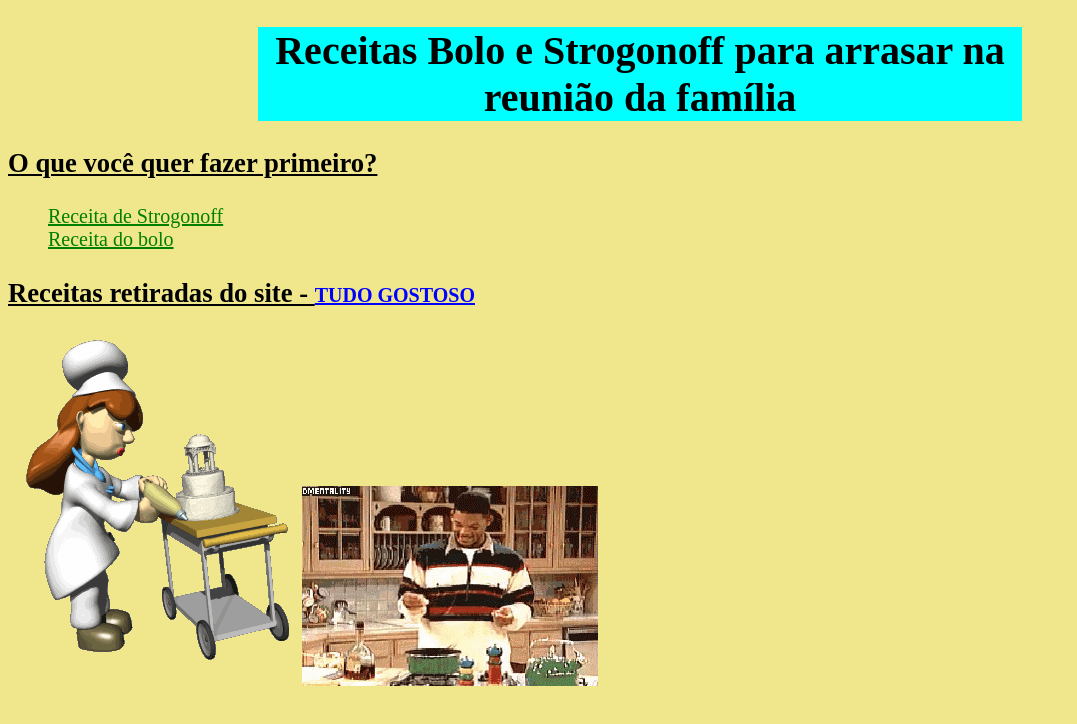
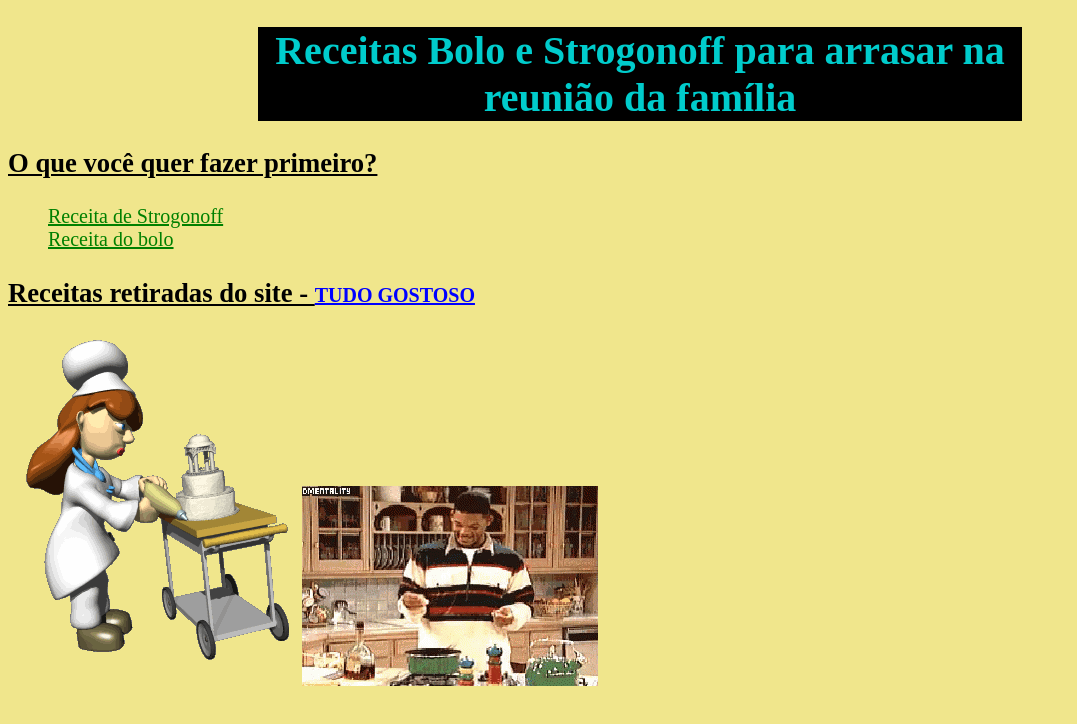
Before and after one commit to JoaoLCasagrande/AulasPWI, a plain HTML site: page Aula_07-05-2020/Atividade/index.html in a window 1280 px wide. Shown: the whole page, without its empty margins (0-1077 px from the left). Drawn offline with Linux system fonts and the light colour scheme.

Commit message:
Update index.html

```diff
--- a/Aula_07-05-2020/Atividade/index.html
+++ b/Aula_07-05-2020/Atividade/index.html
@@ -15,6 +15,7 @@
             }
 
             h1{
+                color: rgb(0, 204, 204);
                 font-size: 30pt;
             }
 
@@ -43,7 +44,7 @@
     </head>
 
     <body>
-        <h1 id="titulo" style="text-align: center; background-color:rgb(0, 255, 255); margin-left: 250px; margin-right: 250px;">
+        <h1 id="titulo" style="text-align: center; background-color:#000000; margin-left: 250px; margin-right: 250px;">
             Receitas Bolo e Strogonoff para arrasar na reunião da família
         </h1>
 
```
